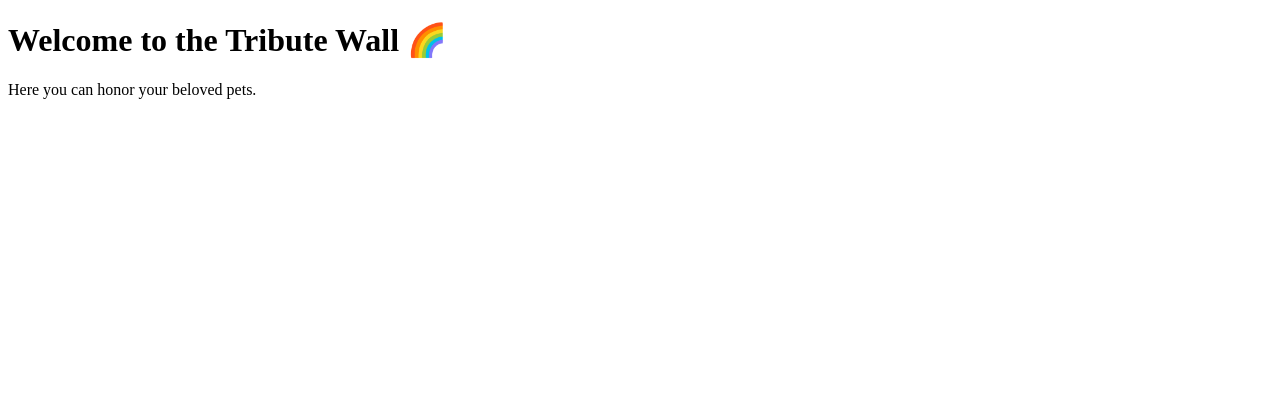
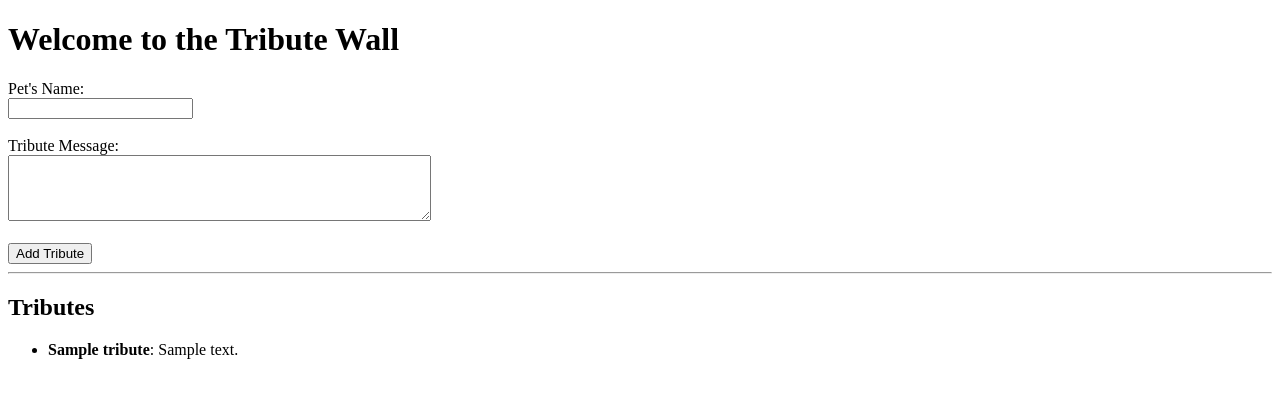
Before and after one commit to cynlopez53/rainbowbridge, a Flask app: template templates/tribute_wall.html in a window 1280 px wide. Shown: the top 398 px of the page. Run offline with Flask 3, Linux system fonts and the light colour scheme; the template is opened without the code that fills it: most values are stand-ins (such as "Sample title", 1, 10 or a date in 2020).

Commit message:
Fix HTML structure for tribute wall

```diff
--- a/templates/tribute_wall.html
+++ b/templates/tribute_wall.html
@@ -1,10 +1,29 @@
 <!DOCTYPE html>
-<html>
+<html lang="en">
 <head>
-    <title>Rainbow Bridge Tribute Wall</title>
+    <meta charset="UTF-8">
+    <title>Tribute Wall</title>
 </head>
 <body>
-    <h1>Welcome to the Tribute Wall 🌈</h1>
-    <p>Here you can honor your beloved pets.</p>
+    <h1>Welcome to the Tribute Wall</h1>
+
+    <form action="/add_tribute" method="POST">
+        <label for="name">Pet's Name:</label><br>
+        <input type="text" id="name" name="name" required><br><br>
+
+        <label for="message">Tribute Message:</label><br>
+        <textarea id="message" name="message" rows="4" cols="50" required></textarea><br><br>
+
+        <button type="submit">Add Tribute</button>
+    </form>
+
+    <hr>
+
+    <h2>Tributes</h2>
+    <ul>
+        {% for tribute in tributes %}
+            <li><strong>{{ tribute.name }}</strong>: {{ tribute.message }}</li>
+        {% endfor %}
+    </ul>
 </body>
 </html>
```
